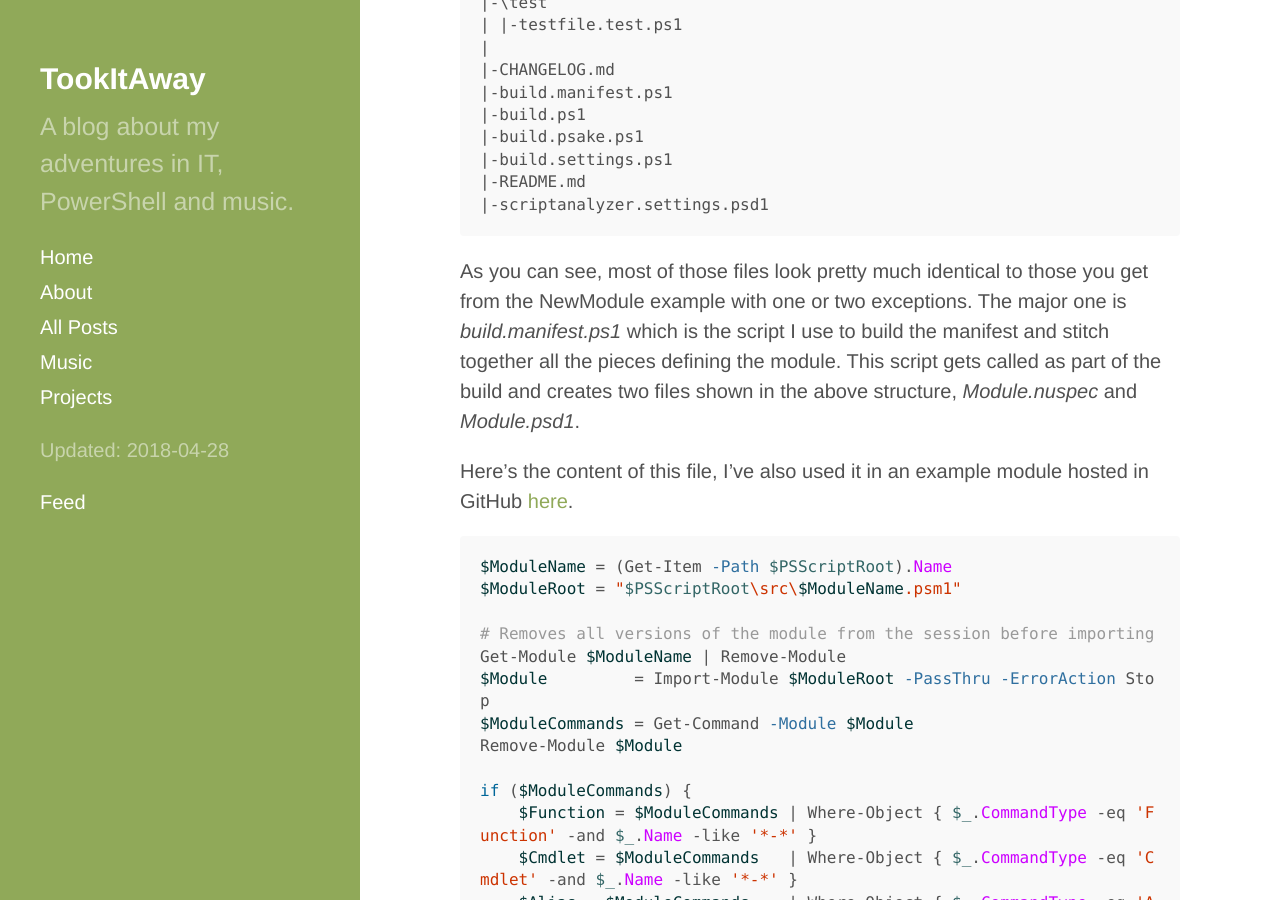
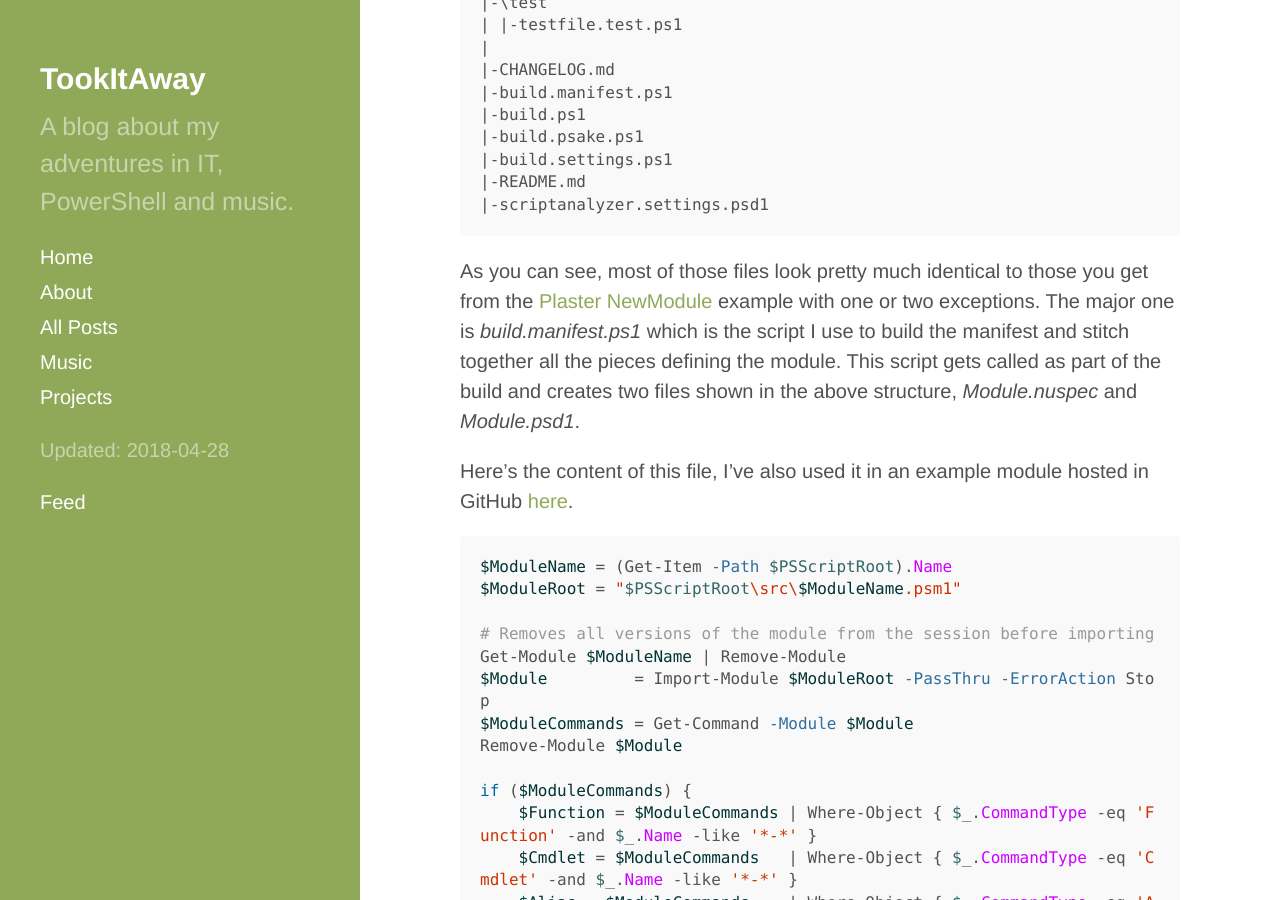
Before and after one commit to davegreen/davegreen.github.io, a Jekyll site: the page built from _posts/2018-04-26-using-vsts-for-building-and-hosting-powershell-modules.md, in a window 1280 px wide and 900 px high, scrolled down 1309 px. Built offline with Jekyll 4.4.1, drawn with Linux system fonts in a browser that asks for light colours.

Commit message:
add link

````diff
--- a/_posts/2018-04-26-using-vsts-for-building-and-hosting-powershell-modules.md
+++ b/_posts/2018-04-26-using-vsts-for-building-and-hosting-powershell-modules.md
@@ -41,7 +41,7 @@ I use the a project structure like the one used in the [Plaster](https://github.
 |-scriptanalyzer.settings.psd1
 ```
 
-As you can see, most of those files look pretty much identical to those you get from the NewModule example with one or two exceptions. The major one is *build.manifest.ps1* which is the script I use to build the manifest and stitch together all the pieces defining the module. This script gets called as part of the build and creates two files shown in the above structure, *Module.nuspec* and *Module.psd1*.
+As you can see, most of those files look pretty much identical to those you get from the [Plaster NewModule](https://github.com/PowerShell/Plaster/tree/master/examples/NewModule) example with one or two exceptions. The major one is *build.manifest.ps1* which is the script I use to build the manifest and stitch together all the pieces defining the module. This script gets called as part of the build and creates two files shown in the above structure, *Module.nuspec* and *Module.psd1*.
 
 Here's the content of this file, I've also used it in an example module hosted in GitHub [here](https://github.com/davegreen/PowerShell/tree/master/Modules/Example2).
 
````
